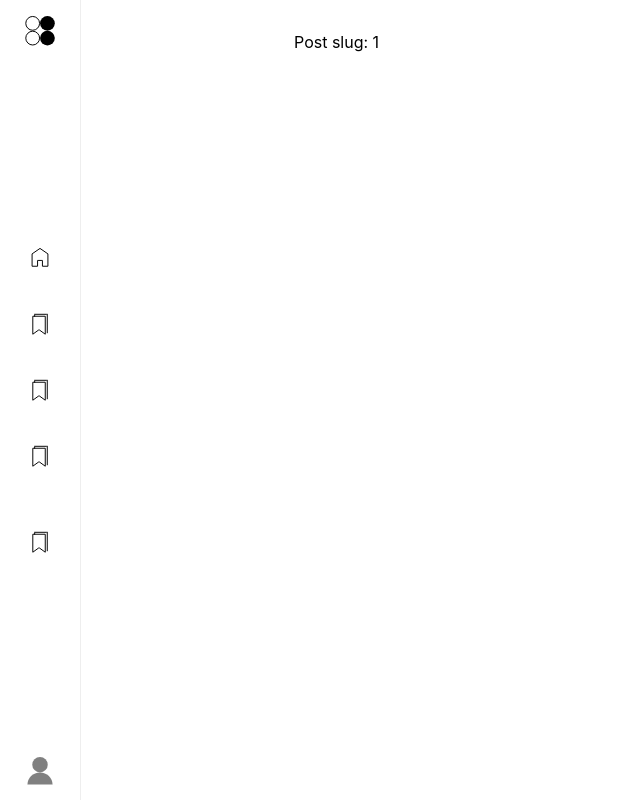
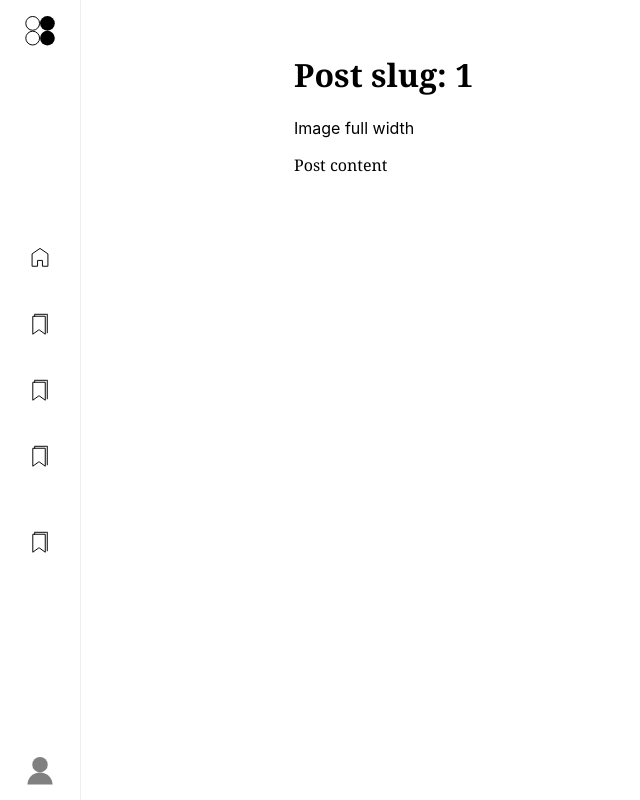
Before and after one commit to a-l-e-x-a-n-d-r-a-l-i-u/helium-client, a React (Create React App) app: page /post/1 in a window 1280 px wide. Shown: the whole page, without its empty margins (0-640 px from the left). Built offline with nearby package versions, Linux system fonts and the light colour scheme.

Commit message:
useParams() works!

```diff
--- a/src/pages/PostPage.tsx
+++ b/src/pages/PostPage.tsx
@@ -2,8 +2,13 @@ import { useParams } from "react-router-dom";
 
 const PostPage = () => {
   const { slug } = useParams();
-
-  return <div>Post slug: {slug}</div>;
+  return (
+    <div>
+      <h1>Post slug: {slug}</h1>
+      Image full width
+      <p>Post content</p>
+    </div>
+  );
 };
 
 export default PostPage;
```
